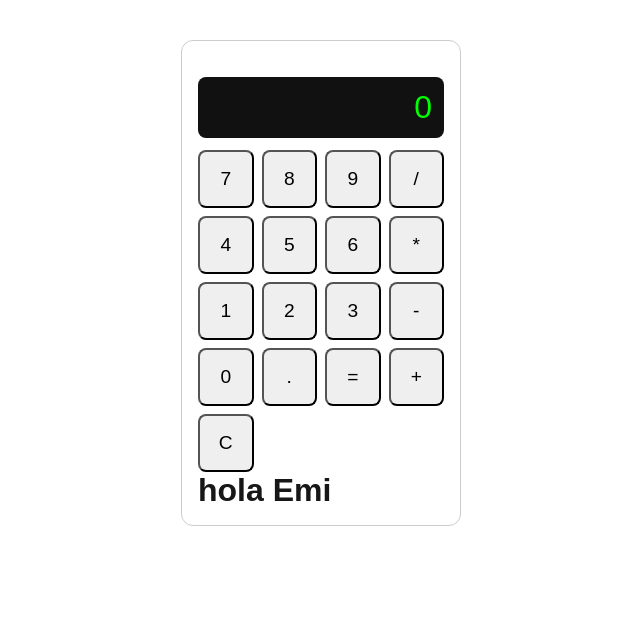
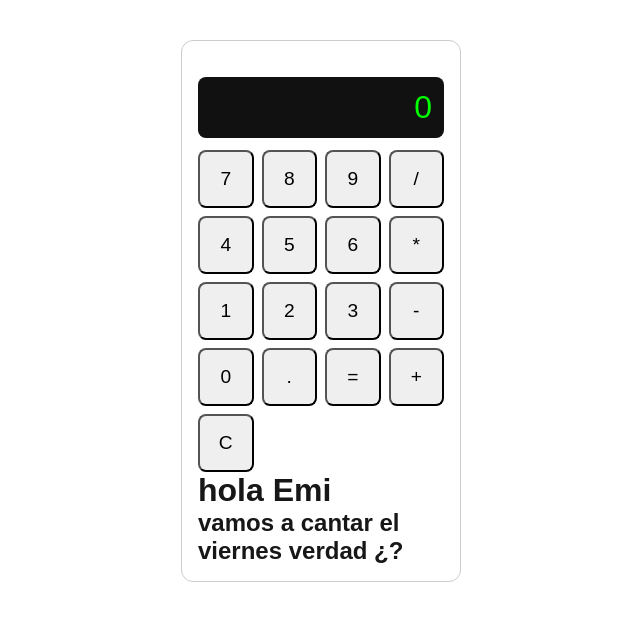
Before and after one commit to ELVISrodrigo123/ci-cd-calculator, a Next.js app: page / in a window 1280 px wide. Shown: the top 620 px of the page, without its empty margins (319-959 px from the left). Built offline with nearby package versions, Linux system fonts and the light colour scheme.

Commit message:
ci/cd deploy

```diff
--- a/src/pages/index.tsx
+++ b/src/pages/index.tsx
@@ -66,6 +66,7 @@ export default function Home() {
         <Display operation={operation} value={display} />
         <Keypad onPress={handlePress} />
         <h1>hola Emi</h1>
+        <h2>vamos a cantar el viernes verdad ¿?</h2>
       </div>
     </>
   );
```
